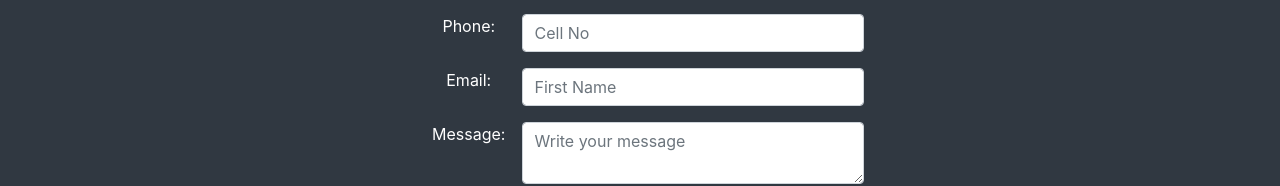
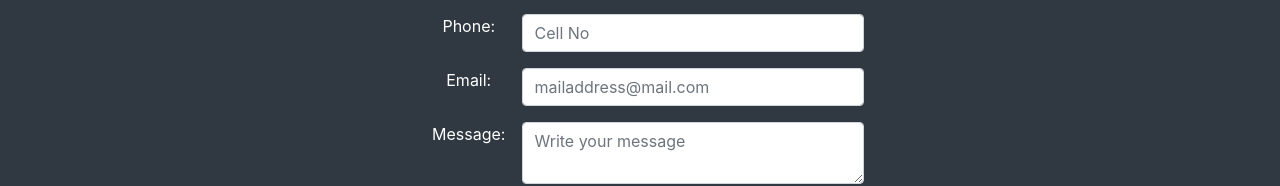
Before and after one commit to sabbasachiPH/sab-portfolio, a React (Create React App) app: page / in a window 1280 px wide. Shown: the part 1772-1958 px from the top of the page. Built offline with nearby package versions, Linux system fonts and the light colour scheme.

Commit message:
placeholder change

```diff
--- a/public/index.html
+++ b/public/index.html
@@ -55,7 +55,7 @@
     <form name="contactform" netlify netlify-honeypot="bot-field" hidden>
       <input name="name" placeholder="Full Name" />
       <input name="phone" placeholder="Cell No" />
-      <input name="email" type="email" placeholder="First Name" />
+      <input name="email" type="email" placeholder="mailaddress@mail.com" />
       <textarea name="message" placeholder="Write your message"></textarea>
       <input name="send" type="submit" value="Send to Us" />
     </form>
--- a/src/Components/Contact/ContactForm.js
+++ b/src/Components/Contact/ContactForm.js
@@ -49,7 +49,7 @@ const ContactForm = () => {
               id="email"
               name="email"
               required
-              placeholder="First Name"
+              placeholder="mailaddress@mail.com"
             />
           </div>
           <div class="form-group">
```
